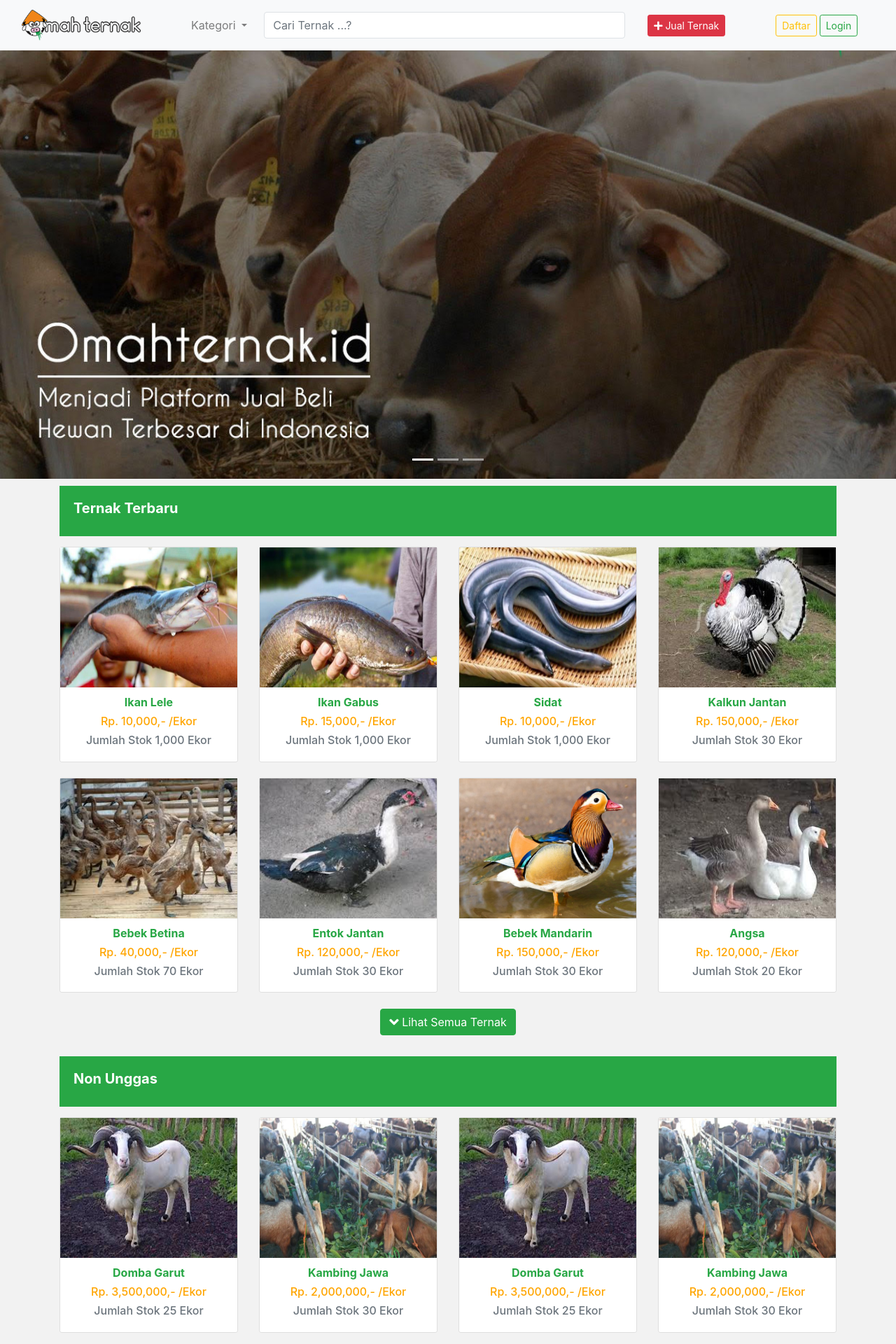
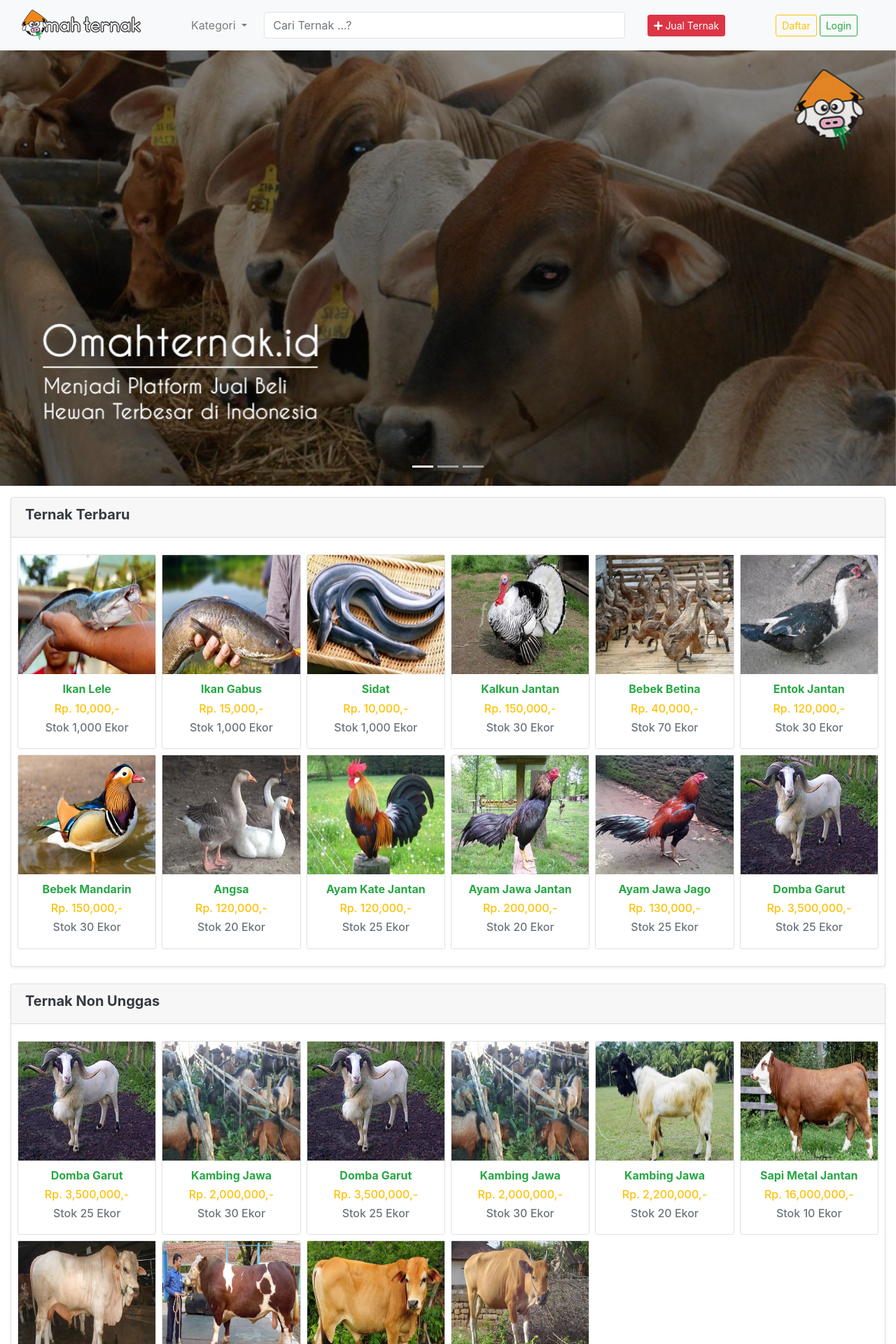
Before and after one commit to 16110398/pwlomahternak, a PHP site: page / in a window 1280 px wide. Shown: the top 1920 px of the page at 70% size. Run offline with PHP 8.4, Linux system fonts and the light colour scheme; data comes from the database, SQL or seed files in the repository; both versions use the stored data as it was before the commit.

Commit message:
update belum sempurna

```diff
--- a/bootstrap/css/style.css
+++ b/bootstrap/css/style.css
@@ -53,8 +53,8 @@
 .tombol {
   background-color: #28a745;
   color: white;
-  font-size: 14px;
-  padding: 8px 16px;
+  font-size: 13px;
+  padding: 7px 14px;
 }
 
 .tombol:hover{
--- a/home.php
+++ b/home.php
@@ -1,5 +1,5 @@
 <section class="no-margin">
-  <div class="container-fluid" style="margin-top: 60px;">
+  <div class="container-fluid" style="margin-top: 70px;">
   	<div class="row d-block">
   	<div id="omahternak" class="carousel slide" data-ride="carousel"">
   	  <ul class="carousel-indicators">
@@ -31,31 +31,31 @@
   </div>
 </section>
 
-<div class="container" style="margin-top: 10px;" >
-  <div class="card-body text-white bg-success">
-    <h5><strong>Ternak Terbaru</strong></h5>
-  </div>
-</div>
-<div class="container">
+<section>
+<div class="container-fluid">
 		<div class="row">
 			<?php
 				if (isset($_GET['cari'])) {
 				  	$cari = $_GET['cari'];
 				  	$produk = mysqli_query($koneksi, "SELECT * FROM ternak WHERE nama_ternak like '%".$cari."%' ");
             echo "<meta http-equiv='refresh' content='l;url=index.php?halaman=cari&cari=$cari'>";
-
 				}
 			?>
 		</div>
-    <div class="row my-2">
-      <?php $produk = mysqli_query($koneksi, "SELECT * FROM ternak ORDER BY kd_ternak DESC LIMIT 8");?>
+</div>
+<div class="container-fluid mt-3">
+     <div class="card mt-2 shadow-sm">
+        <div class="card-header"><h5 class="text-dark"><strong>Ternak Terbaru</strong></h5></div>
+          <div class="card-body">
+            <div class="row">
+              <?php $produk = mysqli_query($koneksi, "SELECT * FROM ternak ORDER BY kd_ternak DESC LIMIT 12");?>
               <?php while ($perproduk=$produk->fetch_assoc()) { ?>
-        <div class="col-12 col-sm-6 col-md-6 col-lg-3 col-xl-3" style="padding-bottom:15px; ; margin-top: 7px;">
+                <div class="col-sm-6 col-md-4 col-lg-2 col-xl-2 m-0 p-1" style="padding-bottom:15px; ; margin-top: 7px;">
                   <div class="card bg-white">
                     <div class="kontainer bg-white rounded">
                       <a href="index.php?halaman=detail&id=<?php echo $perproduk['kd_ternak'];?>">
                         <div class="card-body line" style="text-align:center; overflow:hidden; padding:0;">
-                  <img class="image img-fluid mx-auto" alt="responsive image" style="height:200px; width:100% ;" src="foto_produk/<?php echo $perproduk['foto'];?>">
+                          <img class="image img-fluid mx-auto" alt="responsive image" style="height:170px; width:100%; ;" src="foto_produk/<?php echo $perproduk['foto'];?>">
                           <div class="middle">
                               <div class="tombol">Lihat Detail</div>
                             </div>
@@ -66,35 +66,31 @@
                       <div class="caption">
                         <a class="link-text" href="index.php?halaman=detail&id=<?php echo $perproduk['kd_ternak'];?>">
                         <h6 class="link-text text-success"><strong> <?php echo $perproduk['nama_ternak']; ?></strong></h6></a>
-                <h6 style="color:orange"> Rp. <?php echo number_format($perproduk['harga']);?>,- /Ekor</h6>
-                <h6 class="text-secondary">Jumlah Stok <?php echo number_format($perproduk['jumlah']);?> Ekor</h6>
+                        <h6 class="text-warning">Rp. <?php echo number_format($perproduk['harga']);?>,-</h6>
+                        <h6 class="text-secondary">Stok <?php echo number_format($perproduk['jumlah']);?> Ekor</h6>
                       </div>
                     </div>
                   </div>
                 </div>
               <?php } ?>
             </div>
-    <div class="row mx-auto" style="margin-bottom: 30px;">
-      <a class="btn btn-success mx-auto" href="index.php?halaman=cari"><i class="fas fa-angle-down fa-lg"></i> Lihat Semua Ternak</a>
+          </div>
       </div>
 </div>
 
-
-<div class="container" style="margin-top: 10px;" >
-  <div class="card-body text-white bg-success">
-    <h5><strong>Non Unggas</strong></h5>
-  </div>
-</div>
-<div class="container">
-  <div class="row my-2">
-    <?php $produk = mysqli_query($koneksi, "SELECT * FROM ternak WHERE jenis_ternak='Non Unggas' ORDER BY kd_ternak DESC LIMIT 8"); ?>
+<div class="container-fluid mt-4">
+     <div class="card mt-2 shadow-sm">
+        <div class="card-header"><h5 class="text-dark"><strong>Ternak Non Unggas</strong></h5></div>
+          <div class="card-body">
+            <div class="row">
+              <?php $produk = mysqli_query($koneksi, "SELECT * FROM ternak WHERE jenis_ternak='Non Unggas' ORDER BY kd_ternak DESC LIMIT 12");?>
               <?php while ($perproduk=$produk->fetch_assoc()) { ?>
-    <div class="col-xs-12 col-sm-6 col-md-6 col-lg-3 col-xl-3" style="padding-bottom:15px; ; margin-top: 7px;">
+                <div class="col-sm-6 col-md-4 col-lg-2 col-xl-2 m-0 p-1" style="padding-bottom:15px; ; margin-top: 7px;">
                   <div class="card bg-white">
                     <div class="kontainer bg-white rounded">
                       <a href="index.php?halaman=detail&id=<?php echo $perproduk['kd_ternak'];?>">
                         <div class="card-body line" style="text-align:center; overflow:hidden; padding:0;">
-                  <img class="image img-fluid mx-auto" alt="responsive image" style="height:200px; width:100%;" src="foto_produk/<?php echo $perproduk['foto'];?>">
+                          <img class="image img-fluid mx-auto" alt="responsive image" style="height:170px; width:100%; ;" src="foto_produk/<?php echo $perproduk['foto'];?>">
                           <div class="middle">
                               <div class="tombol">Lihat Detail</div>
                             </div>
@@ -105,35 +101,31 @@
                       <div class="caption">
                         <a class="link-text" href="index.php?halaman=detail&id=<?php echo $perproduk['kd_ternak'];?>">
                         <h6 class="link-text text-success"><strong> <?php echo $perproduk['nama_ternak']; ?></strong></h6></a>
-          <h6 style="color:orange"> Rp. <?php echo number_format($perproduk['harga']);?>,- /Ekor</h6>
-          <h6 class="text-secondary">Jumlah Stok <?php echo number_format($perproduk['jumlah']);?> Ekor</h6>
+                        <h6 class="text-warning">Rp. <?php echo number_format($perproduk['harga']);?>,-</h6>
+                        <h6 class="text-secondary">Stok <?php echo number_format($perproduk['jumlah']);?> Ekor</h6>
                       </div>
                     </div>
                   </div>
                 </div>
               <?php } ?>
             </div>
-  <div class="row mx-auto" style="margin-bottom: 30px;">
-    <a class="btn btn-success mx-auto" href="index.php?halaman=cari"><i class="fas fa-angle-down fa-lg"></i> Lihat Semua Ternak</a>
+          </div>
       </div>
 </div>
 
-
-<div class="container" style="margin-top: 10px;" >
-  <div class="card-body text-white bg-success">
-    <h5><strong>Unggas</strong></h5>
-  </div>
-</div>
-<div class="container">
-  <div class="row my-2">
-    <?php $produk = mysqli_query($koneksi, "SELECT * FROM ternak WHERE jenis_ternak='Unggas' ORDER BY kd_ternak DESC LIMIT 8"); ?>
+<div class="container-fluid mt-4">
+     <div class="card mt-2 shadow-sm">
+        <div class="card-header"><h5 class="text-dark"><strong>Ternak Unggas</strong></h5></div>
+          <div class="card-body">
+            <div class="row">
+              <?php $produk = mysqli_query($koneksi, "SELECT * FROM ternak WHERE jenis_ternak='Unggas' ORDER BY kd_ternak DESC LIMIT 12");?>
               <?php while ($perproduk=$produk->fetch_assoc()) { ?>
-    <div class="col-xs-12 col-sm-6 col-md-6 col-lg-3 col-xl-3" style="padding-bottom:15px; ; margin-top: 7px;">
+                <div class="col-sm-6 col-md-4 col-lg-2 col-xl-2 m-0 p-1" style="padding-bottom:15px; ; margin-top: 7px;">
                   <div class="card bg-white">
                     <div class="kontainer bg-white rounded">
                       <a href="index.php?halaman=detail&id=<?php echo $perproduk['kd_ternak'];?>">
                         <div class="card-body line" style="text-align:center; overflow:hidden; padding:0;">
-                  <img class="image img-fluid mx-auto" alt="responsive image" style="height:200px; width:100%;" src="foto_produk/<?php echo $perproduk['foto'];?>">
+                          <img class="image img-fluid mx-auto" alt="responsive image" style="height:170px; width:100%; ;" src="foto_produk/<?php echo $perproduk['foto'];?>">
                           <div class="middle">
                               <div class="tombol">Lihat Detail</div>
                             </div>
@@ -144,35 +136,31 @@
                       <div class="caption">
                         <a class="link-text" href="index.php?halaman=detail&id=<?php echo $perproduk['kd_ternak'];?>">
                         <h6 class="link-text text-success"><strong> <?php echo $perproduk['nama_ternak']; ?></strong></h6></a>
-          <h6 style="color:orange"> Rp. <?php echo number_format($perproduk['harga']);?>,- /Ekor</h6>
-          <h6 class="text-secondary">Jumlah Stok <?php echo number_format($perproduk['jumlah']);?> Ekor</h6>
+                        <h6 class="text-warning">Rp. <?php echo number_format($perproduk['harga']);?>,-</h6>
+                        <h6 class="text-secondary">Stok <?php echo number_format($perproduk['jumlah']);?> Ekor</h6>
                       </div>
                     </div>
                   </div>
                 </div>
               <?php } ?>
             </div>
-  <div class="row mx-auto" style="margin-bottom: 30px;">
-    <a class="btn btn-success mx-auto" href="index.php?halaman=cari"><i class="fas fa-angle-down fa-lg"></i> Lihat Semua Ternak</a>
+          </div>
       </div>
 </div>
 
-
-<div class="container" style="margin-top: 10px;" >
-  <div class="card-body text-white bg-success">
-    <h5><strong>Ikan</strong></h5>
-  </div>
-</div>
-<div class="container">
-  <div class="row my-2">
-    <?php $produk = mysqli_query($koneksi, "SELECT * FROM ternak WHERE jenis_ternak='Ikan' ORDER BY kd_ternak DESC LIMIT 8"); ?>
+<div class="container-fluid mt-4 mb-4">
+     <div class="card mt-2 shadow-sm">
+        <div class="card-header"><h5 class="text-dark"><strong>Ternak Ikan</strong></h5></div>
+          <div class="card-body">
+            <div class="row">
+              <?php $produk = mysqli_query($koneksi, "SELECT * FROM ternak WHERE jenis_ternak='Ikan' ORDER BY kd_ternak DESC LIMIT 12");?>
               <?php while ($perproduk=$produk->fetch_assoc()) { ?>
-    <div class="col-xs-12 col-sm-6 col-md-6 col-lg-3 col-xl-3" style="padding-bottom:15px; ; margin-top: 7px;">
+                <div class="col-sm-6 col-md-4 col-lg-2 col-xl-2 m-0 p-1" style="padding-bottom:15px; ; margin-top: 7px;">
                   <div class="card bg-white">
                     <div class="kontainer bg-white rounded">
                       <a href="index.php?halaman=detail&id=<?php echo $perproduk['kd_ternak'];?>">
                         <div class="card-body line" style="text-align:center; overflow:hidden; padding:0;">
-                  <img class="image img-fluid mx-auto" alt="responsive image" style="height:200px; width:100%;" src="foto_produk/<?php echo $perproduk['foto'];?>">
+                          <img class="image img-fluid mx-auto" alt="responsive image" style="height:170px; width:100%; ;" src="foto_produk/<?php echo $perproduk['foto'];?>">
                           <div class="middle">
                               <div class="tombol">Lihat Detail</div>
                             </div>
@@ -181,17 +169,17 @@
                     </div>
                     <div class="card-footer text-center">
                       <div class="caption">
-          <a class="link-text" href="detail_produk.php?id=<?php echo $perproduk['kd_ternak'];?>">
+                        <a class="link-text" href="index.php?halaman=detail&id=<?php echo $perproduk['kd_ternak'];?>">
                         <h6 class="link-text text-success"><strong> <?php echo $perproduk['nama_ternak']; ?></strong></h6></a>
-          <h6 style="color:orange"> Rp. <?php echo number_format($perproduk['harga']);?>,- /Ekor</h6>
-          <h6 class="text-secondary">Jumlah Stok <?php echo number_format($perproduk['jumlah']);?> Ekor</h6>
+                        <h6 class="text-warning">Rp. <?php echo number_format($perproduk['harga']);?>,-</h6>
+                        <h6 class="text-secondary">Stok <?php echo number_format($perproduk['jumlah']);?> Ekor</h6>
                       </div>
                     </div>
                   </div>
                 </div>
               <?php } ?>
             </div>
-  <div class="row mx-auto" style="margin-bottom: 30px;">
-    <a class="btn btn-success mx-auto" href="index.php?halaman=cari"><i class="fas fa-angle-down fa-lg"></i> Lihat Semua Ternak</a>
           </div>
       </div>
+</div>
+</section>
--- a/index.php
+++ b/index.php
@@ -59,7 +59,7 @@ if(isset($_SESSION['pelanggan'])) {
 
  	</style>
 </head>
-<body style="background-color: #f2f2f2">
+<body >
   <!-- Google Tag Manager (noscript) -->
     <noscript><iframe src="https://www.googletagmanager.com/ns.html?id=GTM-GNTWQG9"
     height="0" width="0" style="display:none;visibility:hidden"></iframe></noscript>
@@ -196,8 +196,8 @@ if(isset($_SESSION['pelanggan'])) {
 </div>
 
 <div class="container-fluid bg-success mx-auto">
-  <div class="row mx-auto ml-sm-5" style="padding-top: 10px">
-    <div class="col-xs-12 col-md-12 col-lg-3 col-xl-3">
+  <div class="row mx-auto" style="padding-top: 10px">
+    <div class="col-sm-12 col-md-12 col-lg-3 col-xl-3">
       <h5 style="color: white"><strong>Tentang Kami</strong></h5>
       <p style="color: white" class="text-justify"><strong>Omahternak.id</strong>
       adalah Tempat Jual Beli Ternak Berkualitas dan Investasi Ternak Terpercaya. Jl. Bibis No.25, Bangunjiwo, Kasihan, Bantul, D.I Yogyakarta.<br/> cs@omahternak.com <br/>Jam Layanan: 08.00-17.00 WIB</p>
--- a/penjualan.php
+++ b/penjualan.php
@@ -36,8 +36,8 @@
                                 <img class="image img-fluid mx-auto" alt="responsive image" style="height:150px; width:100% ;" src="foto_produk/<?php echo $perproduk['foto'];?>">
                                 <div class="middle">
                                   <a class="text-success" href="index.php?halaman=detail&id=<?php echo $perproduk['kd_ternak'];?>" title="Lihat"><i class="fas fa-eye fa-lg"></i></a>
-                                  <a class="ml-2 mr-2" href="index.php?halaman=profil&page=editproduk&id<?php echo $perproduk['kd_ternak'];?>" title="Edit"><i class="fas fa-edit fa-lg"></i></a>
-                                  <a class="text-danger" href="index.php?halaman=detail&id=<?php echo $perproduk['kd_ternak'];?>" title="Hapus"><i class="fas fa-trash-alt fa-lg"></i></a>
+                                  <a class="ml-2 mr-2" href="index.php?halaman=profil&page=editproduk&id=<?php echo $perproduk['kd_ternak'];?>" title="Edit"><i class="fas fa-edit fa-lg"></i></a>
+                                  <a class="text-danger" href="index.php?halaman=profil&page=hapusproduk&id=<?php echo $perproduk['kd_ternak'];?>" title="Hapus"><i class="fas fa-trash-alt fa-lg"></i></a>
                                 </div>
                               </div>
                           </div>
--- a/profil.php
+++ b/profil.php
@@ -119,6 +119,9 @@
                   if ($_GET['page']=="penjualan") {
                     include 'penjualan.php';
                   }
+                  if ($_GET['page']=="hapusproduk") {
+                    include 'hapusternak.php';
+                  }
 
                 }else{
                   include 'myprofil.php';
```
Also changed, not shown: checkout.php (+11 -8 lines), detail_produk.php (+38 -11 lines), hapusternak.php (added, +13 -0 lines), omahternak.sql (deleted, +0 -234 lines), tambahternak.php (+7 -4 lines), foto_peternak/IMG-20161114-WA0036.jpg (deleted), foto_peternak/IMG-20161114-WA0036.png (added), img/1.jpg, img/2.jpg, img/3.jpg, 1 other file. Lines whose indentation alone changed are shown as unchanged.
